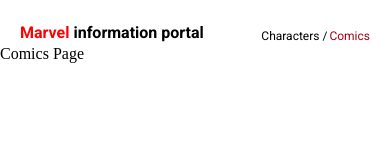
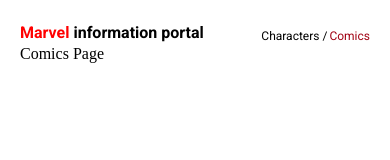
Before and after one commit to AndriiSalohub/marvel-wiki, a Next.js app: page /comics in a window 390 px wide. Shown: the top 160 px of the page. Built offline with nearby package versions, Linux system fonts and the light colour scheme.

Commit message:
got rid of duplicate code in style files

```diff
--- a/app/layout.tsx
+++ b/app/layout.tsx
@@ -16,7 +16,7 @@
 const RootLayout: FC<IRootLayout> = ({ children }) => {
   return (
     <html lang="en">
-      <body className="">
+      <body>
         <Header />
         <ReduxProvider>{children}</ReduxProvider>
       </body>
--- a/styles/Header.scss
+++ b/styles/Header.scss
@@ -1,35 +1,23 @@
 .header {
   margin-top: 20px;
   font-family: "Roboto", sans-serif;
-    padding: 0 200px;
   font-size: 22px;
   display: flex;
   justify-content: space-between;
   cursor: pointer;
+
   &__title {
     font-weight: 700;
     align-self: center;
+
     &-red {
       color: red;
     }
   }
 }
 
-@media (max-width: 1250px) {
-    .header {
-        padding: 0px 100px;
-    }
-}
-
-@media (max-width: 1024px) {
-    .header {
-        padding: 0px 80px;
-    }
-}
-
 @media (max-width: 768px) {
   .header {
-        padding: 0px 40px;
     &__title {
       font-size: 18px;
     }
@@ -38,7 +26,6 @@
 
 @media (max-width: 500px) {
   .header {
-        padding: 0px 20px;
     &__title {
       font-size: 16px;
     }
@@ -47,7 +34,6 @@
 
 @media (max-width: 320px) {
   .header {
-        padding: 0px 10px;
     &__title {
       font-size: 14px;
     }
--- a/styles/globals.scss
+++ b/styles/globals.scss
@@ -110,3 +110,43 @@
 legend {
   display: block;
 }
+
+body {
+  padding: 0 300px;
+}
+
+@media (max-width: 1440px) {
+  body {
+    padding: 0 200px;
+  }
+}
+
+@media (max-width: 1250px) {
+  body {
+    padding: 0px 100px;
+  }
+}
+
+@media (max-width: 1024px) {
+  body {
+    padding: 0px 80px;
+  }
+}
+
+@media (max-width: 768px) {
+  body {
+    padding: 0px 40px;
+  }
+}
+
+@media (max-width: 500px) {
+  body {
+    padding: 0px 20px;
+  }
+}
+
+@media (max-width: 320px) {
+  body {
+    padding: 0px 10px;
+  }
+}
```
Also changed, not shown: styles/CharList.scss (+0 -12 lines), styles/RandomChar.scss (+0 -33 lines). Lines whose indentation alone changed are shown as unchanged.
